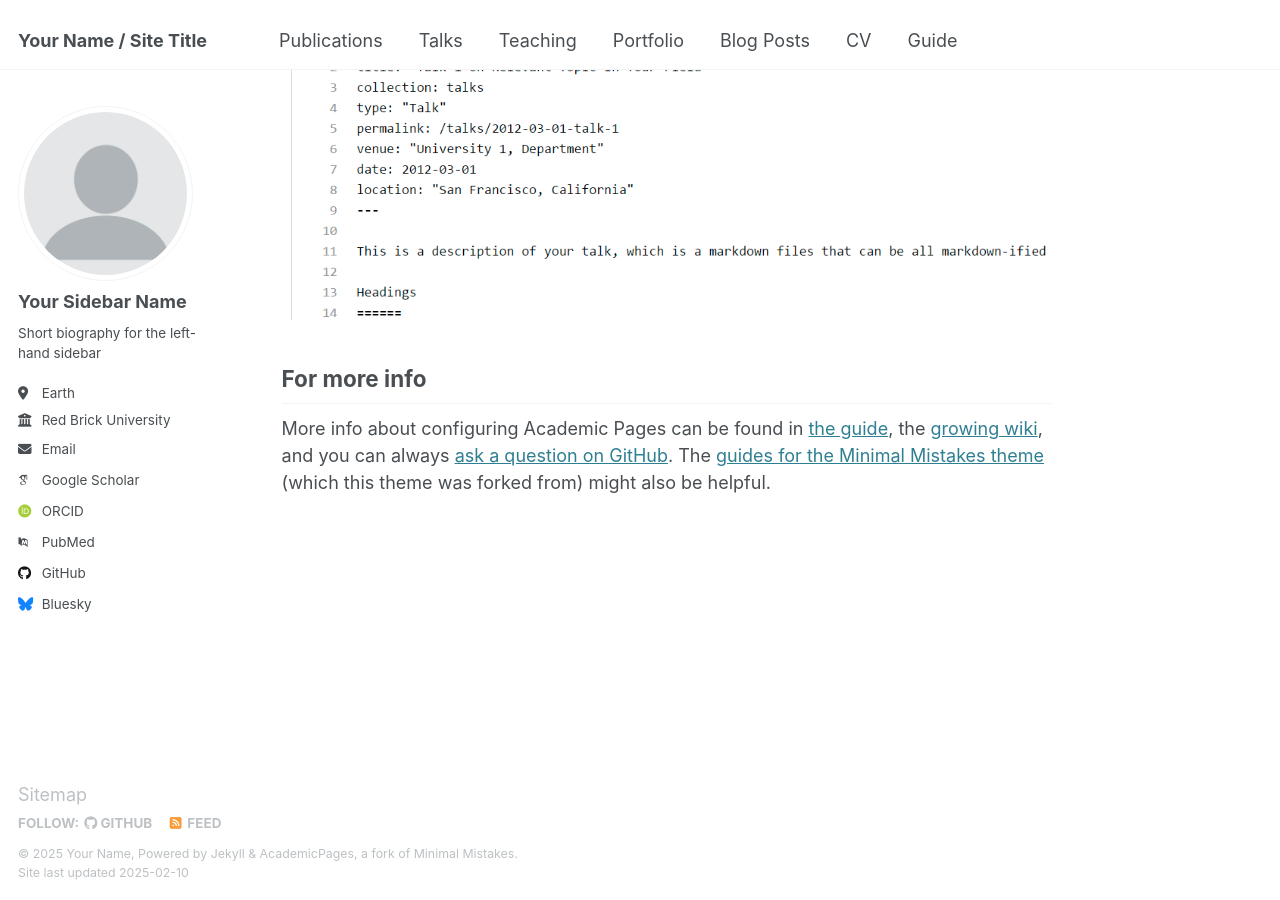
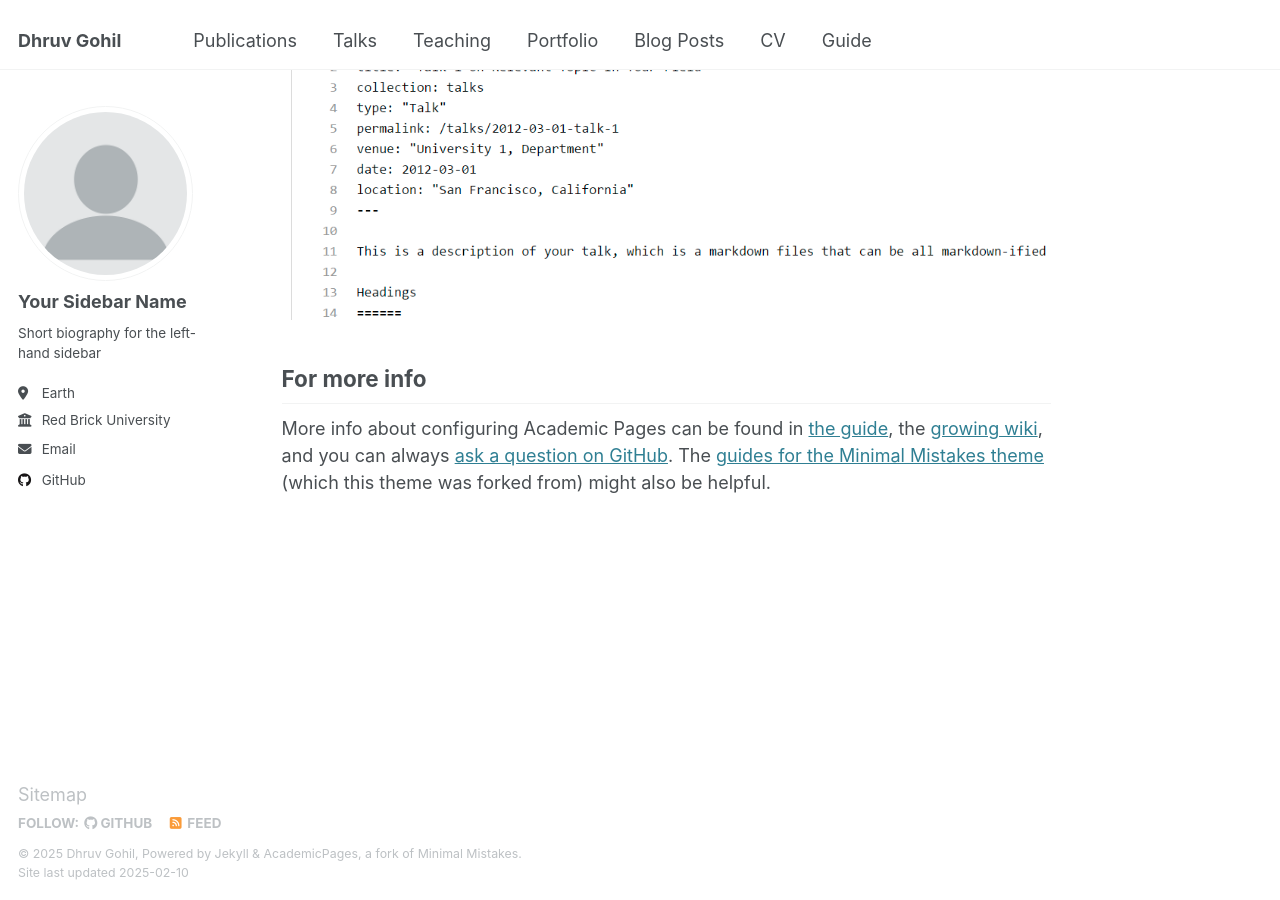
Before and after one commit to dhruv-gohil/dhruv-gohil.github.io, a Jekyll site: the page built from _pages/about.md, in a window 1280 px wide and 900 px high, scrolled down 2642 px. Built offline with Jekyll 4.4.1, drawn with Linux system fonts in a browser that asks for light colours; some web fonts are replaced.

Commit message:
Update _config.yml

```diff
--- a/_config.yml
+++ b/_config.yml
@@ -9,13 +9,13 @@
 # Basic Site Settings
 locale                   : "en-US"
 site_theme               : "default"
-title                    : "Your Name / Site Title"
+title                    : "Dhruv Gohil"
 title_separator          : "-"
-name                     : &name "Your Name"
+name                     : &name "Dhruv Gohil"
 description              : &description "personal description"
-url                      : https://academicpages.github.io # the base hostname & protocol for your site e.g. "https://[your GitHub username].github.io"
+url                      : https://dhruv-gohil.github.io # the base hostname & protocol for your site e.g. "https://[your GitHub username].github.io"
 baseurl                  : "" # the subpath of your site, e.g. "/blog"
-repository               : "academicpages/academicpages.github.io"
+repository               : "dhruv-gohil/dhruv-gohil.github.io"
 
 # Site Author - The following control what appear as part of the author content on the side bar.
 #               If a field is blank the icon and link will not appear, otherwise it will be shown.
@@ -33,11 +33,11 @@ author:
 
   # Academic websites
   arxiv            : # URL - Update with the correct link to your profile
-  googlescholar    : "https://scholar.google.com/citations?user=PS_CX0AAAAAJ"
+  googlescholar    : #"https://scholar.google.com/citations?user=PS_CX0AAAAAJ"
   impactstory      : # URL
-  orcid            : "http://orcid.org/yourorcidurl"
+  orcid            : #"http://orcid.org/yourorcidurl"
   semantic         : # URL
-  pubmed           : "https://www.ncbi.nlm.nih.gov/pubmed/?term=john+snow"
+  pubmed           : #"https://www.ncbi.nlm.nih.gov/pubmed/?term=john+snow"
   researchgate     : # URL
   scopus           : # URL
 
@@ -45,12 +45,12 @@ author:
   bitbucket        : # Username - Update with your username on the site
   codepen          : # Username
   dribbble         : # Username
-  github           : "academicpages"
+  github           : "dhruv-gohil"
   kaggle           : # Username
   stackoverflow    : # User number or user number and name (i.e., use "1" or "1/jeff-atwood")
 
   # Social media
-  bluesky          : "bsky.app" # Replace this with you Bluesky username
+  bluesky          : #"bsky.app" # Replace this with you Bluesky username
   facebook         : # Username
   flickr           : # Username
   foursquare       : # Username
```
